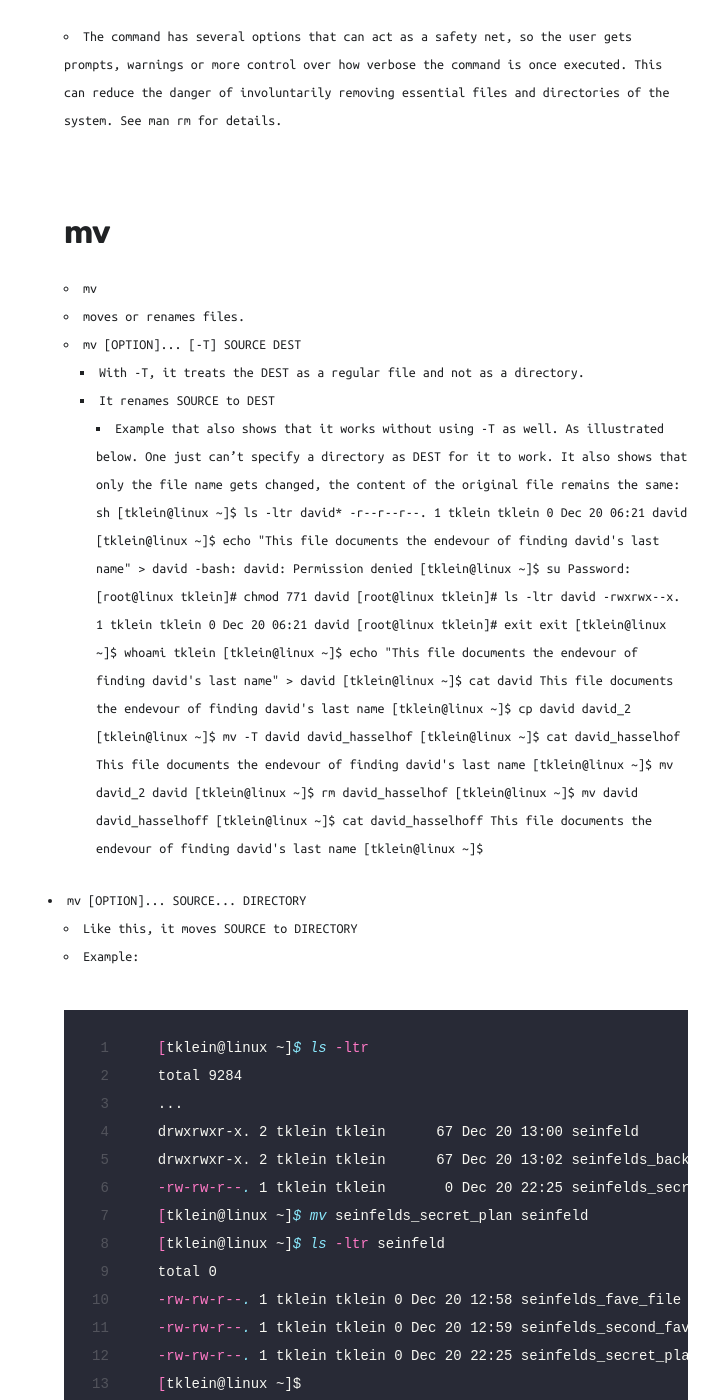
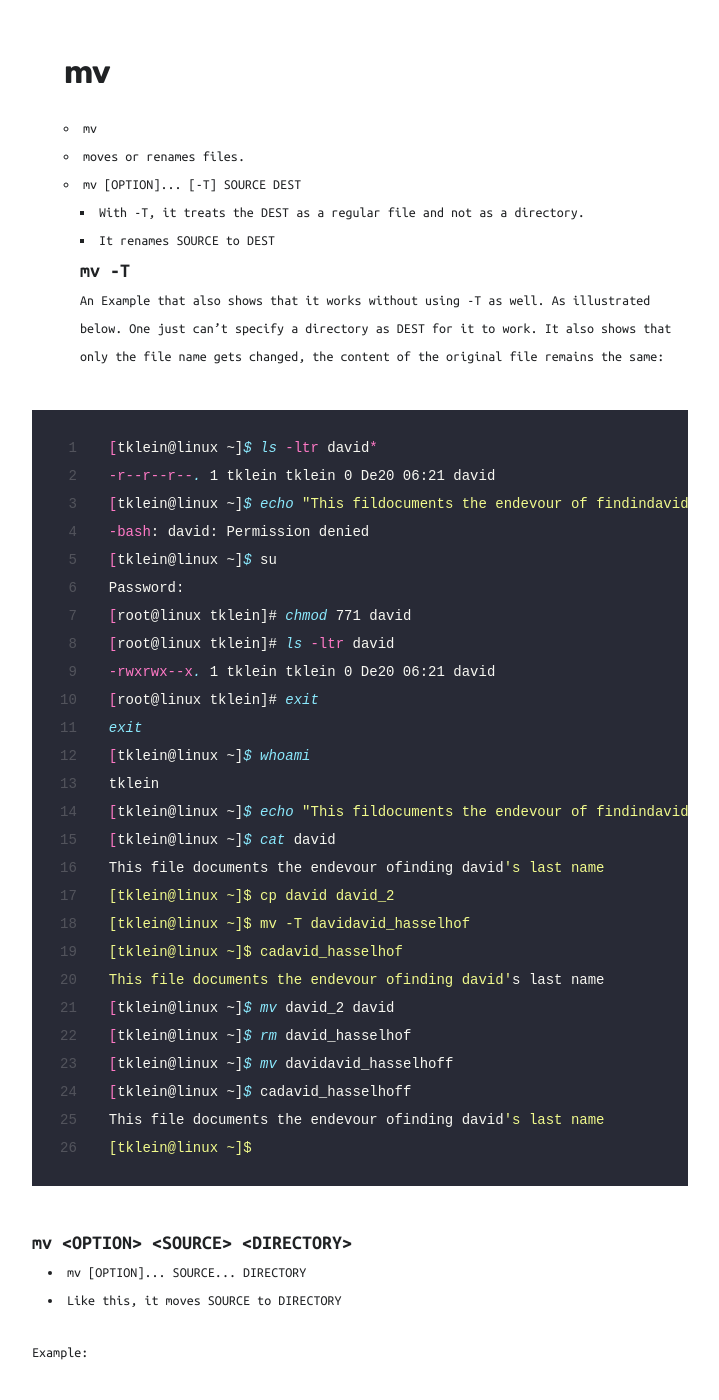
Before and after one commit to kletobias/kletobias.github.io, a Jekyll site: the page built from _projects/linux_course_test1.md, in a window 1280 px wide and 1400 px high, scrolled down 20136 px. Shown: the whole window, without its empty margins (38-757 px from the left). Built offline with Jekyll 4.4.1, drawn with Linux system fonts in a browser that asks for light colours; nearby versions of some CDN libraries; formulas are drawn with MathJax 3; some of the changed text lies outside the part shown.

Commit message:
Cleaned up and corrected several problems. Changed long nested lists to new paragraphs.

````diff
--- a/_projects/linux_course_test1.md
+++ b/_projects/linux_course_test1.md
@@ -552,7 +552,7 @@ Written by Mike Parker, Richard M. Stallman, and David MacKenzie.
 ### 67 Pipes `|`
 
 - A pipe is used by the shell to connect the ouput of one command directly to the input of another command.
-- The symbol for a pipe is the vertical bar (**|**).
+- The symbol for a pipe is the vertical bar `|`.
 - The structure of a pipe command looks like this:
   - `command1 [arguments] | command2 [arguments]`
   - E.g. `ls -l | <command2> [arguments]`
@@ -583,57 +583,59 @@ Written by Mike Parker, Richard M. Stallman, and David MacKenzie.
   - `mv [OPTION]... [-T] SOURCE DEST`
     -  With `-T`, it treats the `DEST` as a regular file and not as a 	directory.
     - It renames `SOURCE` to `DEST`
-      - Example that also shows that it works without using `-T` as well.
-		   As illustrated below. One just can't specify a directory as `DEST` for it to work.
-			 It also shows that only the file name gets changed,
-       the content of the original file remains the same:
-	   	```sh
-		[tklein@linux ~]$ ls -ltr david*
-		-r--r--r--. 1 tklein tklein 0 Dec 20 06:21 david
-		[tklein@linux ~]$ echo "This file documents the endevour of finding david's last name" > david
-		-bash: david: Permission denied
-		[tklein@linux ~]$ su
-		Password:
-		[root@linux tklein]# chmod 771 david
-		[root@linux tklein]# ls -ltr david
-		-rwxrwx--x. 1 tklein tklein 0 Dec 20 06:21 david
-		[root@linux tklein]# exit
-		exit
-		[tklein@linux ~]$ whoami
-		tklein
-		[tklein@linux ~]$ echo "This file documents the endevour of finding david's last name" > david
-		[tklein@linux ~]$ cat david
-		This file documents the endevour of finding david's last name
-		[tklein@linux ~]$ cp david david_2
-		[tklein@linux ~]$ mv -T david david_hasselhof
-		[tklein@linux ~]$ cat david_hasselhof
-		This file documents the endevour of finding david's last name
-		[tklein@linux ~]$ mv david_2 david
-		[tklein@linux ~]$ rm david_hasselhof
-		[tklein@linux ~]$ mv david david_hasselhoff
-		[tklein@linux ~]$ cat david_hasselhoff
-		This file documents the endevour of finding david's last name
-		[tklein@linux ~]$
-		```
+##### `mv -T`
+An Example that also shows that it works without using `-T` as well.
+As illustrated below. One just can't specify a directory as `DEST` for it to work.
+It also shows that only the file name gets changed, the content of the original file remains the same:
 
+```sh
+[tklein@linux ~]$ ls -ltr david*
+-r--r--r--. 1 tklein tklein 0 De20 06:21 david
+[tklein@linux ~]$ echo "This fildocuments the endevour of findindavid's last name" > david
+-bash: david: Permission denied
+[tklein@linux ~]$ su
+Password:
+[root@linux tklein]# chmod 771 david
+[root@linux tklein]# ls -ltr david
+-rwxrwx--x. 1 tklein tklein 0 De20 06:21 david
+[root@linux tklein]# exit
+exit
+[tklein@linux ~]$ whoami
+tklein
+[tklein@linux ~]$ echo "This fildocuments the endevour of findindavid's last name" > david
+[tklein@linux ~]$ cat david
+This file documents the endevour ofinding david's last name
+[tklein@linux ~]$ cp david david_2
+[tklein@linux ~]$ mv -T davidavid_hasselhof
+[tklein@linux ~]$ cadavid_hasselhof
+This file documents the endevour ofinding david's last name
+[tklein@linux ~]$ mv david_2 david
+[tklein@linux ~]$ rm david_hasselhof
+[tklein@linux ~]$ mv davidavid_hasselhoff
+[tklein@linux ~]$ cadavid_hasselhoff
+This file documents the endevour ofinding david's last name
+[tklein@linux ~]$
+```
+##### `mv <OPTION> <SOURCE> <DIRECTORY>`
 - `mv [OPTION]... SOURCE... DIRECTORY`
-    - Like this, it moves `SOURCE` to `DIRECTORY`
-    - Example:
-	    ```sh
-		[tklein@linux ~]$ ls -ltr
-		total 9284
-		...
-		drwxrwxr-x. 2 tklein tklein      67 Dec 20 13:00 seinfeld
-		drwxrwxr-x. 2 tklein tklein      67 Dec 20 13:02 seinfelds_backup_plan
-		-rw-rw-r--. 1 tklein tklein       0 Dec 20 22:25 seinfelds_secret_plan
-		[tklein@linux ~]$ mv seinfelds_secret_plan seinfeld
-		[tklein@linux ~]$ ls -ltr seinfeld
-		total 0
-		-rw-rw-r--. 1 tklein tklein 0 Dec 20 12:58 seinfelds_fave_file
-		-rw-rw-r--. 1 tklein tklein 0 Dec 20 12:59 seinfelds_second_fave_file
-		-rw-rw-r--. 1 tklein tklein 0 Dec 20 22:25 seinfelds_secret_plan
-		[tklein@linux ~]$
-		```
+- Like this, it moves `SOURCE` to `DIRECTORY`
+
+Example:
+```sh
+[tklein@linux ~]$ ls -ltr
+total 9284
+...
+drwxrwxr-x. 2 tklein tklein      67 Dec 20 13:00 seinfeld
+drwxrwxr-x. 2 tklein tklein      67 Dec 20 13:02 seinfelds_backup_plan
+-rw-rw-r--. 1 tklein tklein       0 Dec 20 22:25 seinfelds_secret_plan
+[tklein@linux ~]$ mv seinfelds_secret_plan seinfeld
+[tklein@linux ~]$ ls -ltr seinfeld
+total 0
+-rw-rw-r--. 1 tklein tklein 0 Dec 20 12:58 seinfelds_fave_file
+-rw-rw-r--. 1 tklein tklein 0 Dec 20 12:59 seinfelds_second_fave_file
+-rw-rw-r--. 1 tklein tklein 0 Dec 20 22:25 seinfelds_secret_plan
+[tklein@linux ~]$
+```
 
 #### mkdir
 - `mkdir [OPTION]... DIRECTORY...`
````
Also changed, not shown: other parts of _projects/linux_course_test1.md (+2 -2 lines).
